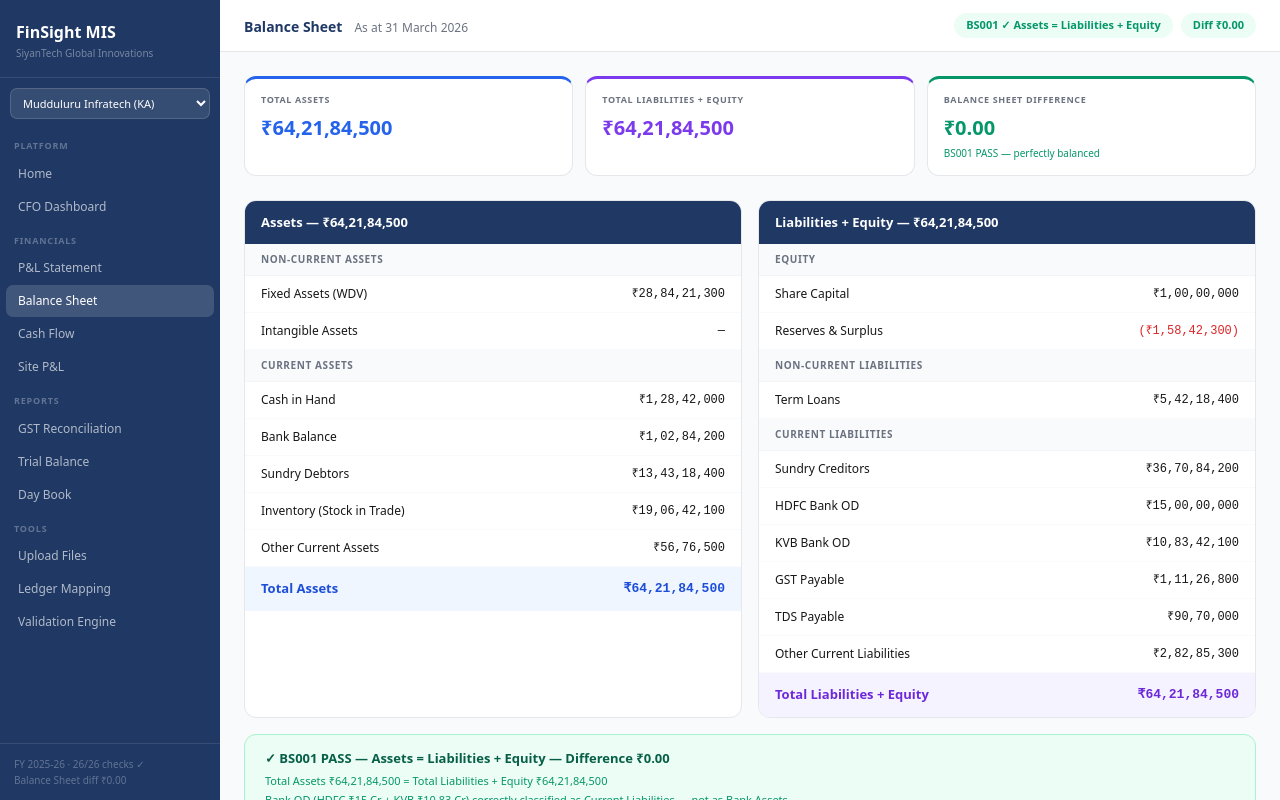
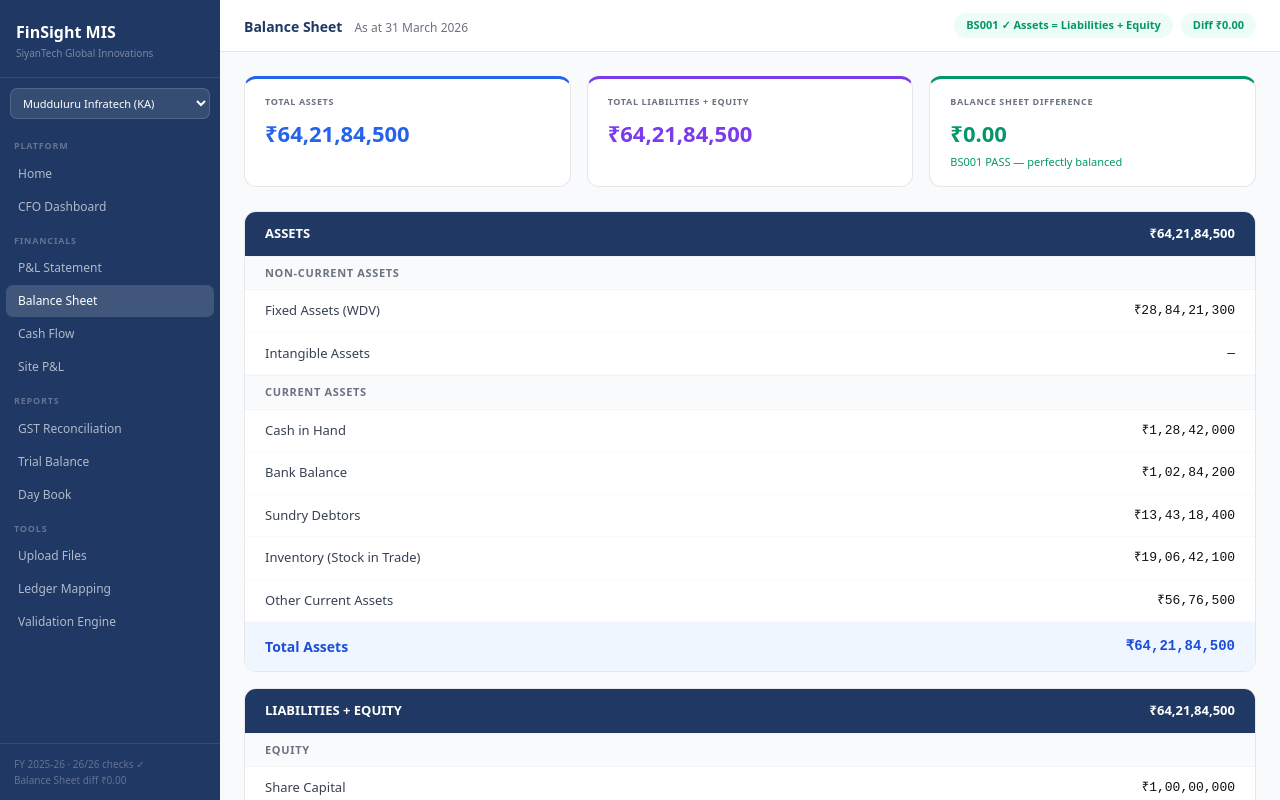
Before and after one commit to chakradhartatikonda27-art/finsight, a Next.js app in the folder finsight-web/: page /reports/bs in a window 1280 px wide. Shown: the top 800 px of the page. Built offline with nearby package versions, Linux system fonts and the light colour scheme.

Commit message:
Fix Balance Sheet layout — full width stacked

```diff
--- a/finsight-web/app/reports/bs/page.tsx
+++ b/finsight-web/app/reports/bs/page.tsx
@@ -3,24 +3,24 @@ import Layout from '../../../components/Layout'
 
 const BS = {
   assets: [
-    { label: 'Fixed Assets (WDV)',        amount: '28,84,21,300', category: 'Non-Current Assets' },
-    { label: 'Intangible Assets',         amount:        '—',     category: 'Non-Current Assets' },
-    { label: 'Cash in Hand',              amount:  '1,28,42,000', category: 'Current Assets' },
-    { label: 'Bank Balance',              amount:  '1,02,84,200', category: 'Current Assets' },
-    { label: 'Sundry Debtors',            amount: '13,43,18,400', category: 'Current Assets' },
-    { label: 'Inventory (Stock in Trade)',amount: '19,06,42,100', category: 'Current Assets' },
-    { label: 'Other Current Assets',      amount:    '56,76,500', category: 'Current Assets' },
+    { label: 'Fixed Assets (WDV)',         amount: '28,84,21,300', category: 'Non-Current Assets' },
+    { label: 'Intangible Assets',          amount: '—',            category: 'Non-Current Assets' },
+    { label: 'Cash in Hand',               amount:  '1,28,42,000', category: 'Current Assets' },
+    { label: 'Bank Balance',               amount:  '1,02,84,200', category: 'Current Assets' },
+    { label: 'Sundry Debtors',             amount: '13,43,18,400', category: 'Current Assets' },
+    { label: 'Inventory (Stock in Trade)', amount: '19,06,42,100', category: 'Current Assets' },
+    { label: 'Other Current Assets',       amount:    '56,76,500', category: 'Current Assets' },
   ],
   liabilities: [
-    { label: 'Share Capital',             amount:  '1,00,00,000', category: 'Equity' },
-    { label: 'Reserves & Surplus',        amount: '-1,58,42,300', category: 'Equity' },
-    { label: 'Term Loans',                amount:  '5,42,18,400', category: 'Non-Current Liabilities' },
-    { label: 'Sundry Creditors',          amount: '36,70,84,200', category: 'Current Liabilities' },
-    { label: 'HDFC Bank OD',             amount: '15,00,00,000', category: 'Current Liabilities' },
+    { label: 'Share Capital',              amount:  '1,00,00,000', category: 'Equity' },
+    { label: 'Reserves & Surplus',         amount: '-1,58,42,300', category: 'Equity' },
+    { label: 'Term Loans',                 amount:  '5,42,18,400', category: 'Non-Current Liabilities' },
+    { label: 'Sundry Creditors',           amount: '36,70,84,200', category: 'Current Liabilities' },
+    { label: 'HDFC Bank OD',              amount: '15,00,00,000', category: 'Current Liabilities' },
     { label: 'KVB Bank OD',              amount: '10,83,42,100', category: 'Current Liabilities' },
     { label: 'GST Payable',              amount:  '1,11,26,800', category: 'Current Liabilities' },
     { label: 'TDS Payable',              amount:    '90,70,000', category: 'Current Liabilities' },
-    { label: 'Other Current Liabilities',amount:  '2,82,85,300', category: 'Current Liabilities' },
+    { label: 'Other Current Liabilities', amount:  '2,82,85,300', category: 'Current Liabilities' },
   ]
 }
 
@@ -38,7 +38,6 @@ export default function BalanceSheet() {
 
   const totalAssets = '64,21,84,500'
   const totalLE     = '64,21,84,500'
-  const diff        = '0.00'
 
   return (
     <Layout>
@@ -58,7 +57,7 @@ export default function BalanceSheet() {
             BS001 ✓ Assets = Liabilities + Equity
           </span>
           <span style={{ background:'#ECFDF5', color:'#059669', fontSize:11, fontWeight:600, padding:'4px 12px', borderRadius:20 }}>
-            Diff ₹{diff}
+            Diff ₹0.00
           </span>
         </div>
       </div>
@@ -66,81 +65,79 @@ export default function BalanceSheet() {
       <div style={{ padding:'24px', fontFamily:'system-ui' }}>
 
         {/* Summary cards */}
-        <div style={{ display:'grid', gridTemplateColumns:'1fr 1fr 1fr', gap:12, marginBottom:24 }}>
+        <div style={{ display:'grid', gridTemplateColumns:'1fr 1fr 1fr', gap:16, marginBottom:24 }}>
           {[
             { label:'Total Assets',              value:`₹${totalAssets}`, color:'#2563EB' },
             { label:'Total Liabilities + Equity',value:`₹${totalLE}`,    color:'#7C3AED' },
-            { label:'Balance Sheet Difference',  value:`₹${diff}`,       color:'#059669', sub:'BS001 PASS — perfectly balanced' },
+            { label:'Balance Sheet Difference',  value:'₹0.00',          color:'#059669', sub:'BS001 PASS — perfectly balanced' },
           ].map(k => (
             <div key={k.label} style={{
               background:'#fff', border:'1px solid #E5E7EB',
-              borderRadius:12, padding:'14px 16px', borderTop:`3px solid ${k.color}`
+              borderRadius:12, padding:'16px 20px', borderTop:`3px solid ${k.color}`
             }}>
-              <div style={{ fontSize:9, fontWeight:700, color:'#6B7280', textTransform:'uppercase', letterSpacing:'.07em', marginBottom:6 }}>{k.label}</div>
-              <div style={{ fontSize:20, fontWeight:800, color:k.color }}>{k.value}</div>
-              {k.sub && <div style={{ fontSize:10, color:'#059669', marginTop:3 }}>{k.sub}</div>}
+              <div style={{ fontSize:9, fontWeight:700, color:'#6B7280', textTransform:'uppercase', letterSpacing:'.07em', marginBottom:8 }}>{k.label}</div>
+              <div style={{ fontSize:22, fontWeight:800, color:k.color }}>{k.value}</div>
+              {k.sub && <div style={{ fontSize:11, color:'#059669', marginTop:4 }}>{k.sub}</div>}
             </div>
           ))}
         </div>
 
-        <div style={{ display:'grid', gridTemplateColumns:'1fr 1fr', gap:16 }}>
-
-          {/* Assets */}
-          <div style={{ background:'#fff', border:'1px solid #E5E7EB', borderRadius:12, overflow:'hidden' }}>
-            <div style={{ background:'#1F3864', padding:'12px 16px', color:'#fff', fontWeight:700, fontSize:13 }}>
-              Assets — ₹{totalAssets}
+        {/* Assets — full width */}
+        <div style={{ background:'#fff', border:'1px solid #E5E7EB', borderRadius:12, overflow:'hidden', marginBottom:16 }}>
+          <div style={{ background:'#1F3864', padding:'12px 20px', color:'#fff', fontWeight:700, fontSize:13, display:'flex', justifyContent:'space-between' }}>
+            <span>ASSETS</span>
+            <span>₹{totalAssets}</span>
           </div>
           {Object.entries(assetGroups).map(([category, items]: [string, any]) => (
             <div key={category}>
-                <div style={{ background:'#F8FAFC', padding:'8px 16px', fontSize:10, fontWeight:700, color:'#6B7280', textTransform:'uppercase', letterSpacing:'.06em', borderBottom:'1px solid #F3F4F6' }}>
+              <div style={{ background:'#F8FAFC', padding:'8px 20px', fontSize:11, fontWeight:700, color:'#6B7280', textTransform:'uppercase', letterSpacing:'.06em', borderBottom:'1px solid #F3F4F6', borderTop:'1px solid #F3F4F6' }}>
                 {category}
               </div>
               {items.map((item: any) => (
-                  <div key={item.label} style={{ display:'flex', justifyContent:'space-between', padding:'9px 16px', borderBottom:'0.5px solid #F9FAFB', fontSize:12 }}>
-                    <span>{item.label}</span>
-                    <span style={{ fontFamily:'monospace', fontWeight:500 }}>
+                <div key={item.label} style={{ display:'flex', justifyContent:'space-between', padding:'11px 20px', borderBottom:'0.5px solid #F9FAFB', fontSize:13 }}>
+                  <span style={{ color:'#374151' }}>{item.label}</span>
+                  <span style={{ fontFamily:'monospace', fontWeight:500, color:'#111' }}>
                     {item.amount === '—' ? '—' : `₹${item.amount}`}
                   </span>
                 </div>
               ))}
             </div>
           ))}
-            <div style={{ display:'flex', justifyContent:'space-between', padding:'12px 16px', background:'#EFF6FF', fontWeight:700, fontSize:13 }}>
+          <div style={{ display:'flex', justifyContent:'space-between', padding:'14px 20px', background:'#EFF6FF', fontWeight:700, fontSize:14 }}>
             <span style={{ color:'#1D4ED8' }}>Total Assets</span>
             <span style={{ fontFamily:'monospace', color:'#1D4ED8' }}>₹{totalAssets}</span>
           </div>
         </div>
 
-          {/* Liabilities + Equity */}
-          <div style={{ background:'#fff', border:'1px solid #E5E7EB', borderRadius:12, overflow:'hidden' }}>
-            <div style={{ background:'#1F3864', padding:'12px 16px', color:'#fff', fontWeight:700, fontSize:13 }}>
-              Liabilities + Equity — ₹{totalLE}
+        {/* Liabilities — full width */}
+        <div style={{ background:'#fff', border:'1px solid #E5E7EB', borderRadius:12, overflow:'hidden', marginBottom:16 }}>
+          <div style={{ background:'#1F3864', padding:'12px 20px', color:'#fff', fontWeight:700, fontSize:13, display:'flex', justifyContent:'space-between' }}>
+            <span>LIABILITIES + EQUITY</span>
+            <span>₹{totalLE}</span>
           </div>
           {Object.entries(liabGroups).map(([category, items]: [string, any]) => (
             <div key={category}>
-                <div style={{ background:'#F8FAFC', padding:'8px 16px', fontSize:10, fontWeight:700, color:'#6B7280', textTransform:'uppercase', letterSpacing:'.06em', borderBottom:'1px solid #F3F4F6' }}>
+              <div style={{ background:'#F8FAFC', padding:'8px 20px', fontSize:11, fontWeight:700, color:'#6B7280', textTransform:'uppercase', letterSpacing:'.06em', borderBottom:'1px solid #F3F4F6', borderTop:'1px solid #F3F4F6' }}>
                 {category}
               </div>
               {items.map((item: any) => (
-                  <div key={item.label} style={{ display:'flex', justifyContent:'space-between', padding:'9px 16px', borderBottom:'0.5px solid #F9FAFB', fontSize:12 }}>
-                    <span>{item.label}</span>
-                    <span style={{ fontFamily:'monospace', fontWeight:500, color: item.amount.startsWith('-') ? '#DC2626' : 'inherit' }}>
+                <div key={item.label} style={{ display:'flex', justifyContent:'space-between', padding:'11px 20px', borderBottom:'0.5px solid #F9FAFB', fontSize:13 }}>
+                  <span style={{ color:'#374151' }}>{item.label}</span>
+                  <span style={{ fontFamily:'monospace', fontWeight:500, color: item.amount.startsWith('-') ? '#DC2626' : '#111' }}>
                     {item.amount.startsWith('-') ? `(₹${item.amount.slice(1)})` : `₹${item.amount}`}
                   </span>
                 </div>
               ))}
             </div>
           ))}
-            <div style={{ display:'flex', justifyContent:'space-between', padding:'12px 16px', background:'#F5F3FF', fontWeight:700, fontSize:13 }}>
+          <div style={{ display:'flex', justifyContent:'space-between', padding:'14px 20px', background:'#F5F3FF', fontWeight:700, fontSize:14 }}>
             <span style={{ color:'#6D28D9' }}>Total Liabilities + Equity</span>
             <span style={{ fontFamily:'monospace', color:'#6D28D9' }}>₹{totalLE}</span>
           </div>
         </div>
 
-        </div>
-
-        {/* BS check result */}
-        <div style={{ marginTop:16, background:'#ECFDF5', border:'1px solid #A7F3D0', borderRadius:12, padding:'14px 20px' }}>
+        {/* Check */}
+        <div style={{ background:'#ECFDF5', border:'1px solid #A7F3D0', borderRadius:12, padding:'14px 20px' }}>
           <div style={{ fontWeight:700, color:'#065F46', fontSize:13, marginBottom:4 }}>
             ✓ BS001 PASS — Assets = Liabilities + Equity — Difference ₹0.00
           </div>
```
Lines whose indentation alone changed are shown as unchanged.
